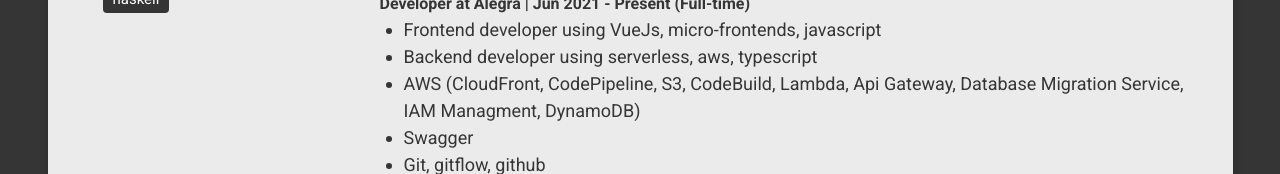
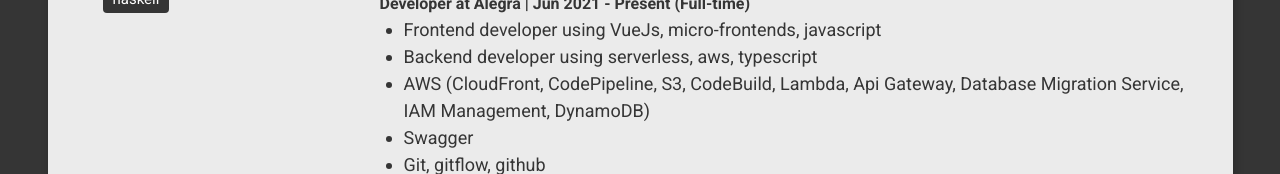
Before and after one commit to Karelito00/karelito00, a Vue app: page / in a window 1280 px wide. Shown: the part 774-948 px from the top of the page. Built offline with nearby package versions, Linux system fonts and the light colour scheme.

Commit message:
Fix typo error and fix a flex box

```diff
--- a/src/components/Content.vue
+++ b/src/components/Content.vue
@@ -44,7 +44,7 @@
           <li>Backend developer using serverless, aws, typescript</li>
           <li>
             AWS (CloudFront, CodePipeline, S3, CodeBuild, Lambda, Api Gateway,
-            Database Migration Service, IAM Managment, DynamoDB)
+            Database Migration Service, IAM Management, DynamoDB)
           </li>
           <li>Swagger</li>
           <li>Git, gitflow, github</li>
--- a/src/components/Menu.vue
+++ b/src/components/Menu.vue
@@ -12,7 +12,7 @@
           <img :src="profileImage" alt="karel" />
         </v-avatar>
         <h1 v-if="menu" style="color: #353535">Karel Díaz</h1>
-        <div style="display: flex; justify-content: center">
+        <div style="display: flex; justify-content: center; width: 150px">
           <div
             v-for="(network, index) in networks"
             class="social-net"
```
